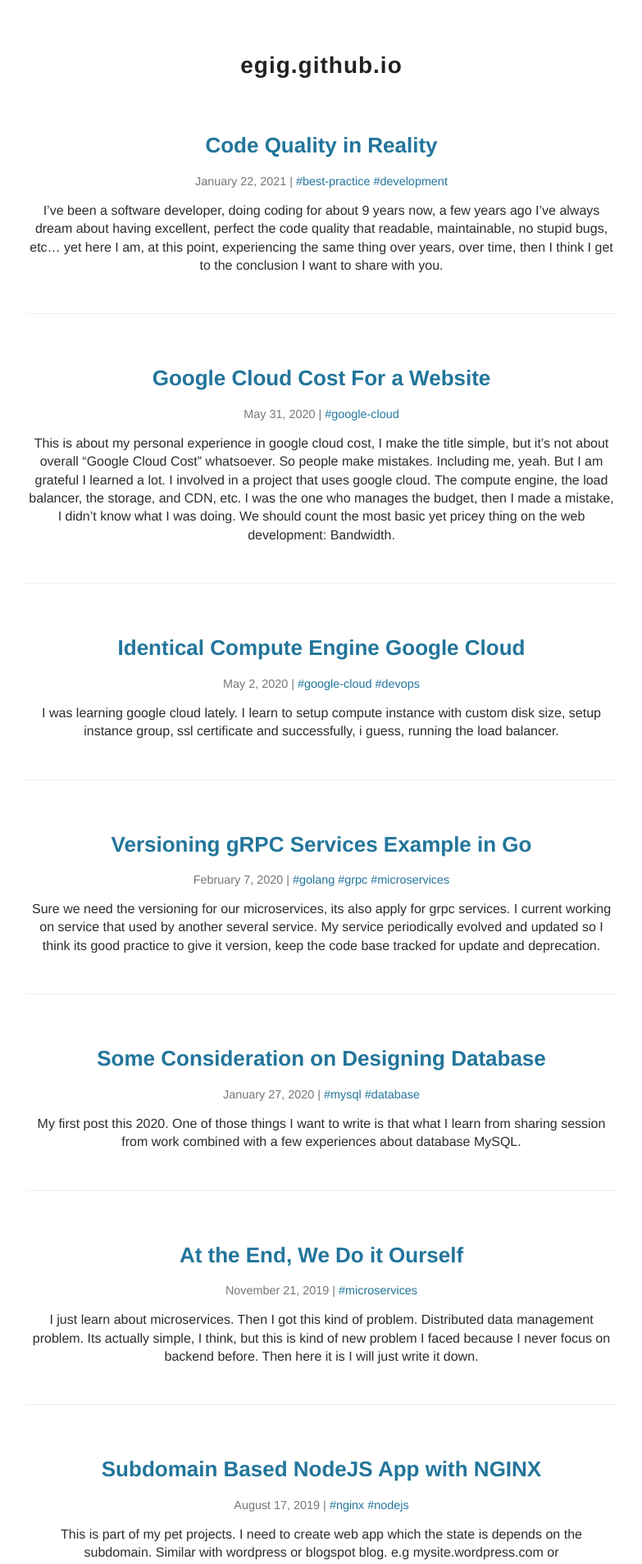
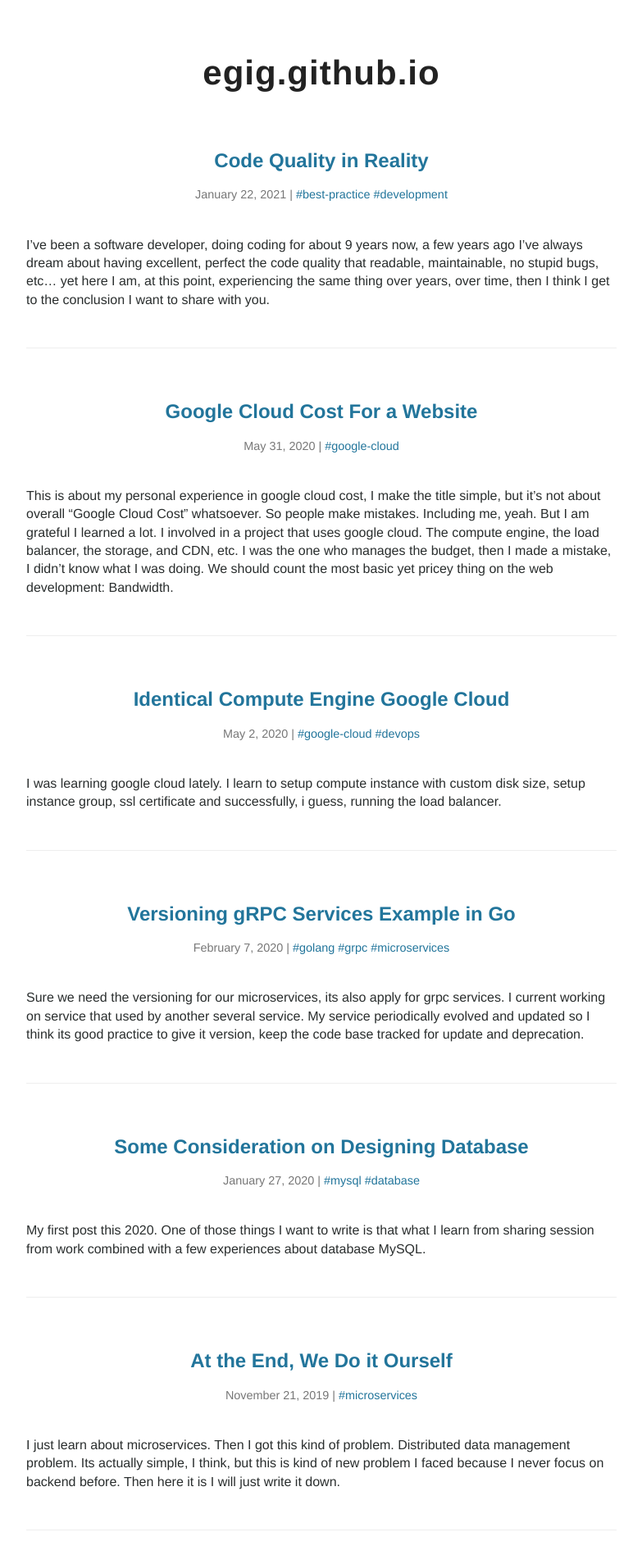
Before and after one commit to egig/egig.github.io, a Jekyll site: the page built from index.html, in a window 1280 px wide. Shown: the top 1908 px of the page at 82% size, without its empty margins (248-1031 px from the left). Built offline with Jekyll 4.4.1, drawn with Linux system fonts in a browser that asks for light colours; the list of posts is cut into pages by our own code.

Commit message:
restyling

```diff
--- a/index.html
+++ b/index.html
@@ -7,7 +7,7 @@ layout: default
   {% for post in paginator.posts %}
     <article class="post">
       <div class="post-title-wrapper">
-        <h1 class="post-title"><a href="{{ site.baseurl }}{{ post.url }}">{{ post.title }}</a></h1>
+        <h2 class="post-title"><a href="{{ site.baseurl }}{{ post.url }}">{{ post.title }}</a></h1>
         <div class="post-meta">
           <span> {{ post.date | date: " %B %e, %Y" }}</span> |
           <span>
@@ -19,7 +19,9 @@ layout: default
        </div>
      </div>
 
-      <div class="entry" style="text-align: center;">
+      <div class="entry"
+
+      >
         {{ post.excerpt }}
       </div>
     </article>
--- a/style.scss
+++ b/style.scss
@@ -47,7 +47,7 @@ h1, h2, h3, h4, h5, h6 {
 }
 
 h1 {
-  font-size: 26px;
+  font-size: 32px;
   a {
     text-decoration: none;
   }
@@ -63,11 +63,11 @@ a {
 }
 
 h2 {
-  font-size: 22px;
+  font-size: 24px;
 }
 
 h3 {
-  font-size: 18px;
+  font-size: 18.72px;
 }
 
 h4 {
@@ -203,7 +203,7 @@ img {
   cursor: pointer;
   font-family: inherit;
   font-weight: 800;
-  font-size: 28px;
+  font-size: 42px;
   letter-spacing: 1px;
   text-align: center;
 }
@@ -295,6 +295,7 @@ footer {
 
 .post-title-wrapper {
   margin-top: 60px;
+  margin-bottom: 40px;
   text-align: center;
 }
 
```
